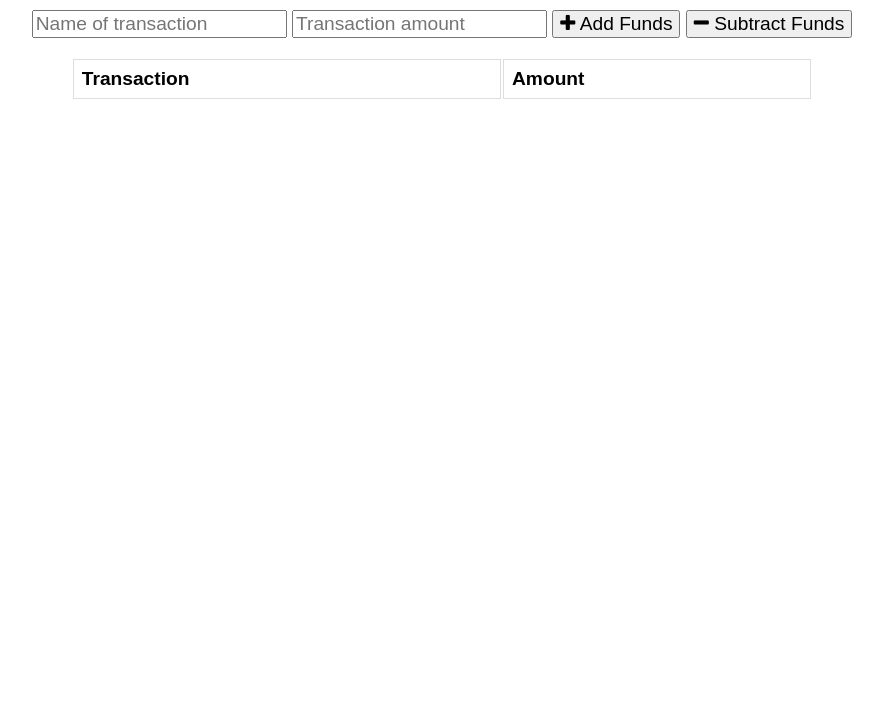
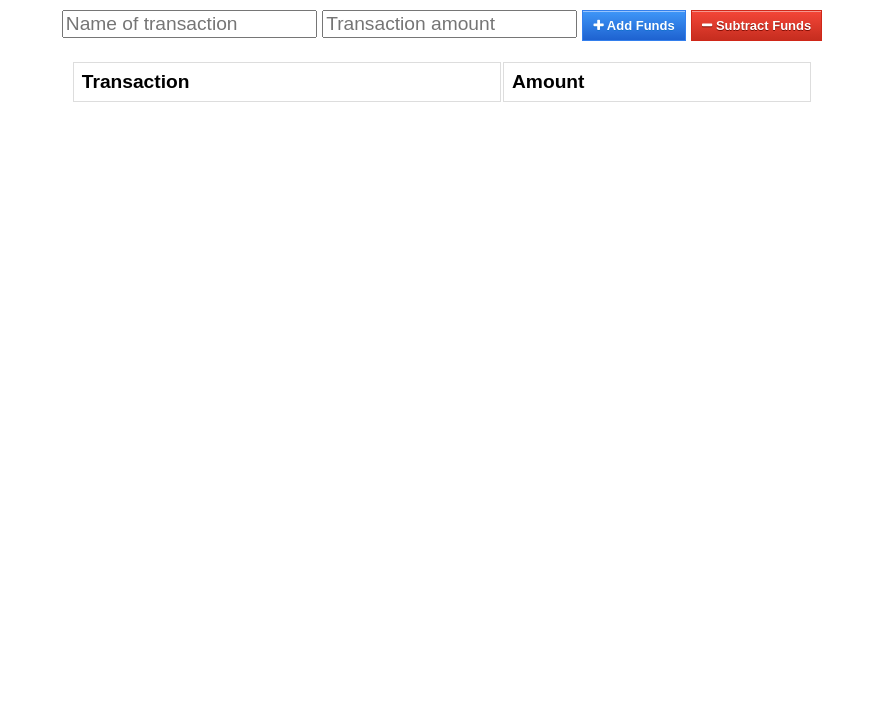
Before and after one commit to asadrauf/budget-app-pwa, a website: page public/index.html in a window 1280 px wide. Shown: the part 72-800 px from the top of the page, without its empty margins (198-1081 px from the left). Drawn offline with nearby package versions, Linux system fonts and the light colour scheme; no server answers.

Commit message:
change button style

```diff
--- a/public/index.js
+++ b/public/index.js
@@ -74,7 +74,8 @@ function populateChart() {
             backgroundColor: "#6666ff",
             data
         }]
-    }
+    },
+
   });
 }
 
--- a/public/styles.css
+++ b/public/styles.css
@@ -49,3 +49,53 @@ tr:nth-child(even) {
   width: 90%;
   margin: 0 auto;
 }
+
+#add-btn {
+	box-shadow:inset 0px 1px 0px 0px #97c4fe;
+	background:linear-gradient(to bottom, #3d94f6 5%, #1e62d0 100%);
+	background-color:#3d94f6;
+
+	border:1px solid #337fed;
+	display:inline-block;
+	cursor:pointer;
+	color:#ffffff;
+	font-family:Arial;
+	font-size:13px;
+	font-weight:bold;
+	padding:7px 10px;
+	text-decoration:none;
+	text-shadow:0px 1px 0px #1570cd;
+}
+#add-btn:hover {
+	background:linear-gradient(to bottom, #1e62d0 5%, #3d94f6 100%);
+	background-color:#1e62d0;
+}
+#add-btn:active {
+	position:relative;
+	top:1px;
+}
+
+
+#sub-btn {
+  box-shadow:inset 0px 1px 0px 0px #f5978e;
+	background:linear-gradient(to bottom, #f24537 5%, #c62d1f 100%);
+	background-color:#f24537;
+	border:1px solid #d02718;
+	display:inline-block;
+	cursor:pointer;
+	color:#ffffff;
+	font-family:Arial;
+	font-size:13px;
+	font-weight:bold;
+	padding:7px 10px;
+	text-decoration:none;
+	text-shadow:0px 1px 0px #810e05;
+}
+#sub-btn:hover {
+  background:linear-gradient(to bottom, #c62d1f 5%, #f24537 100%);
+	background-color:#c62d1f;
+}
+#sub-btn:active {
+	position:relative;
+	top:1px;
+}
```
